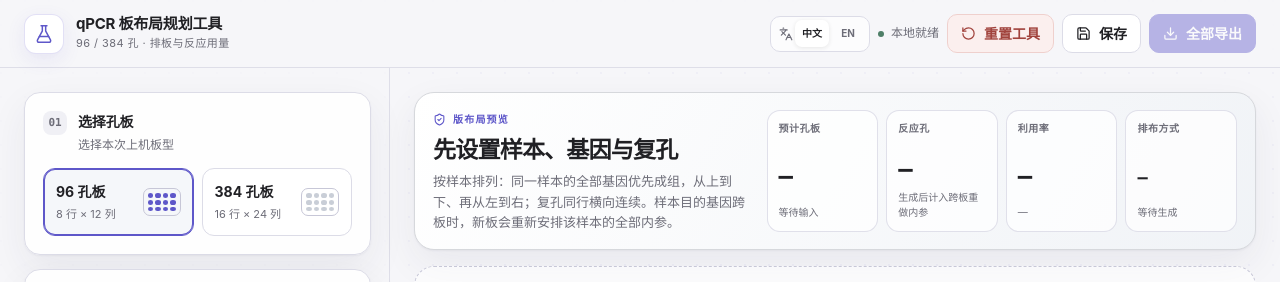
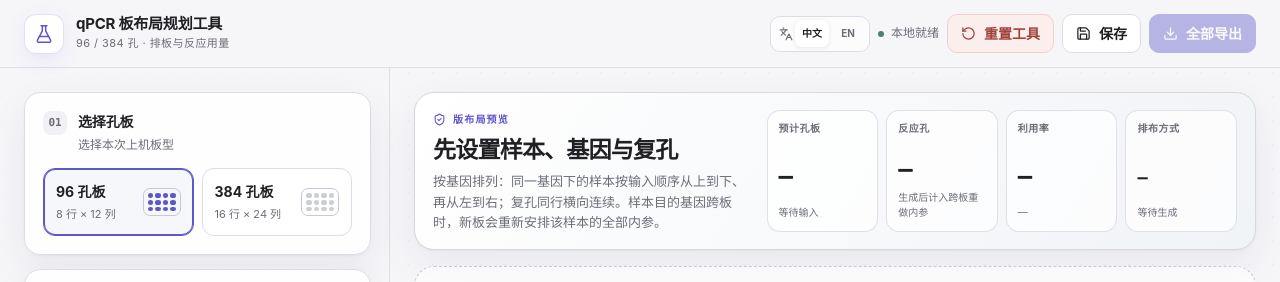
Before and after one commit to annayzhu/qPCR_Plate_Layout_Planner, a Next.js app: page / in a window 1280 px wide. Shown: the top 282 px of the page. Built offline with nearby package versions, Linux system fonts and the light colour scheme.

Commit message:
Default to assay-major layout preset

```diff
--- a/app/QpcrPlanner.tsx
+++ b/app/QpcrPlanner.tsx
@@ -401,7 +401,7 @@ export function QpcrPlanner() {
   const [language, setLanguage] = useState<Language>("zh");
   const [replicates, setReplicates] = useState(3);
   const [layoutPreset, setLayoutPreset] =
-    useState<LayoutPreset>("sample-major");
+    useState<LayoutPreset>("gene-major");
   const [loadingPattern, setLoadingPattern] =
     useState<LoadingPattern>("sequential");
   const [fillDirection, setFillDirection] =
@@ -1144,7 +1144,7 @@ export function QpcrPlanner() {
     setGeneInputRole("target");
     setGeneDraftOpen(false);
     setReplicates(3);
-    setLayoutPreset("sample-major");
+    setLayoutPreset("gene-major");
     setLoadingPattern("sequential");
     setFillDirection("vertical");
     setLayout(null);
@@ -1356,7 +1356,7 @@ export function QpcrPlanner() {
     setSamples([]);
     setGenes([]);
     setReplicates(3);
-    setLayoutPreset("sample-major");
+    setLayoutPreset("gene-major");
     setLoadingPattern("sequential");
     setFillDirection("vertical");
     setSampleInput("");
```
